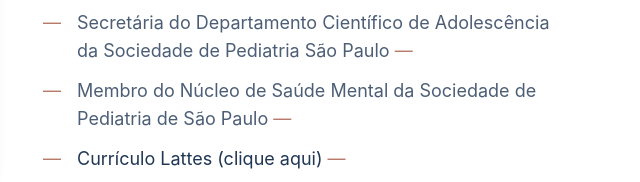
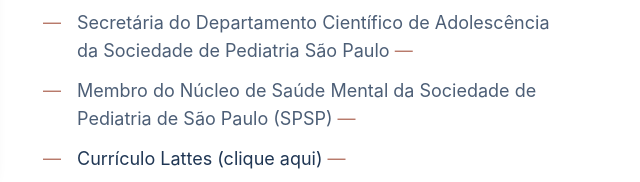
Before and after one commit to Duda-ia/sitemaira, a website: page index.html in a window 1280 px wide. Shown: the part 1599-1781 px from the top of the page, 621-1261 px from the left. Drawn offline with nearby package versions, Linux system fonts and the light colour scheme; files that its build step writes are made by us from their sources.

Commit message:
versaofinal

```diff
--- a/index.html
+++ b/index.html
@@ -157,7 +157,7 @@
                             </li>
                             <li class="flex items-start space-x-4">
                                 <span class="text-[#B87A6B]">—</span>
-                                <span>Membro do Núcleo de Saúde Mental da Sociedade de Pediatria de São Paulo <span class="text-[#B87A6B]">—</span>
+                                <span>Membro do Núcleo de Saúde Mental da Sociedade de Pediatria de São Paulo (SPSP) <span class="text-[#B87A6B]">—</span>
                             </li>
                             <li class="flex items-start space-x-4">
                                 <span class="text-[#B87A6B]">—</span>
```
